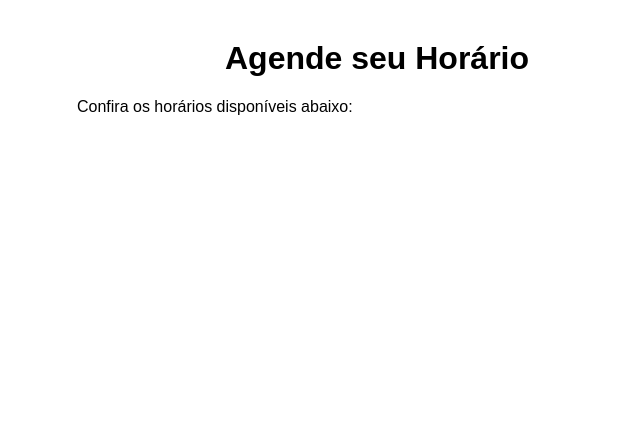
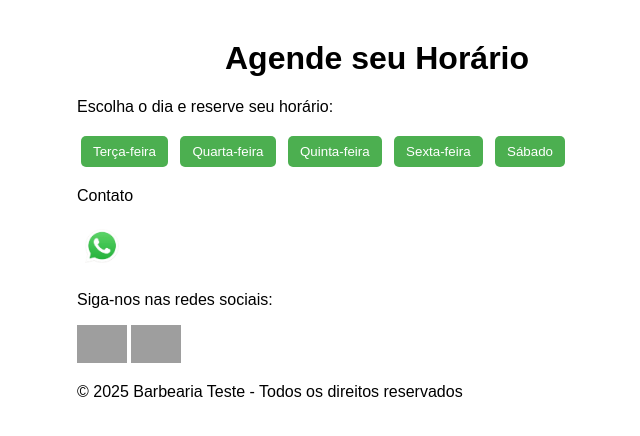
Before and after one commit to WellingtonAraujo017/barber, a plain HTML site: page agenda.html in a window 1280 px wide. Shown: the whole page, without its empty margins (263-903 px from the left). Drawn offline with Linux system fonts and the light colour scheme; grey boxes are pictures that could not be loaded.

Commit message:
Update agenda.html

```diff
--- a/agenda.html
+++ b/agenda.html
@@ -36,10 +36,34 @@
 </head>
 <body>
   <h1>Agende seu Horário</h1>
-  <p>Confira os horários disponíveis abaixo:</p>
+  <p>Escolha o dia e reserve seu horário:</p>
 
-  <ul id="agenda"></ul>
+  <div class="tabs">
+    <button class="tab-btn" data-dia="terça">Terça-feira</button>
+    <button class="tab-btn" data-dia="quarta">Quarta-feira</button>
+    <button class="tab-btn" data-dia="quinta">Quinta-feira</button>
+    <button class="tab-btn" data-dia="sexta">Sexta-feira</button>
+    <button class="tab-btn" data-dia="sábado">Sábado</button>
+  </div>
 
+  <div id="conteudo-abas"></div>
   <script src="script.js"></script>
 </body>
+
+<footer>
+        <div class="contato">
+            <p>Contato</p>
+            <a href="https://wa.link/aiu1al" target="_blank"> <img src="whats.png" width="50"></a>
+        </div>
+        <div>
+            <ul class="rs">
+            <p>Siga-nos nas redes sociais:</p>
+                <a href="https://instagram.com" target="_blank" rel="noopener noreferrer"> <img src="https://imgs.search.brave.com/hqsqjKsWueoWeFRKiqC8R8XCJoUc5to87cbJonz23rM/rs:fit:860:0:0:0/g:ce/aHR0cHM6Ly9pbWFn/ZXMuc2Vla2xvZ28u/Y29tL2xvZ28tcG5n/LzMwLzIvaW5zdGFn/cmFtLWxvZ28tcG5n/X3NlZWtsb2dvLTMw/NjQ1Mi5wbmc" width="50"></a>
+                <a href="https://facebook.com" target="_blank" rel="noopener noreferrer"> <img src="https://imgs.search.brave.com/AEgCLNSf2Dl5bZUz8COYdPc8phxd8XCUV3RyV6I_O3I/rs:fit:860:0:0:0/g:ce/aHR0cHM6Ly91cGxv/YWQud2lraW1lZGlh/Lm9yZy93aWtpcGVk/aWEvY29tbW9ucy84/LzhjL0ZhY2Vib29r/X0hvbWVfbG9nb19v/bGQuc3Zn" width="50"></a>
+                <p>&copy; 2025 Barbearia Teste - Todos os direitos reservados</p>
+            </ul>
+        </div>
+    </footer>
 </html>
+
+<link rel="stylesheet" href="agenda.css">
```
